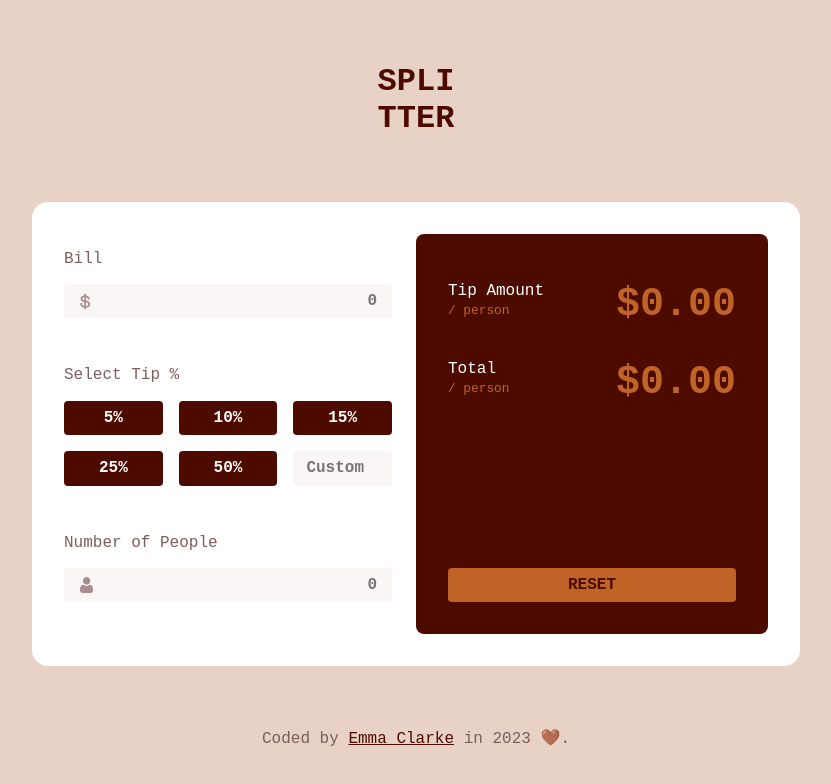
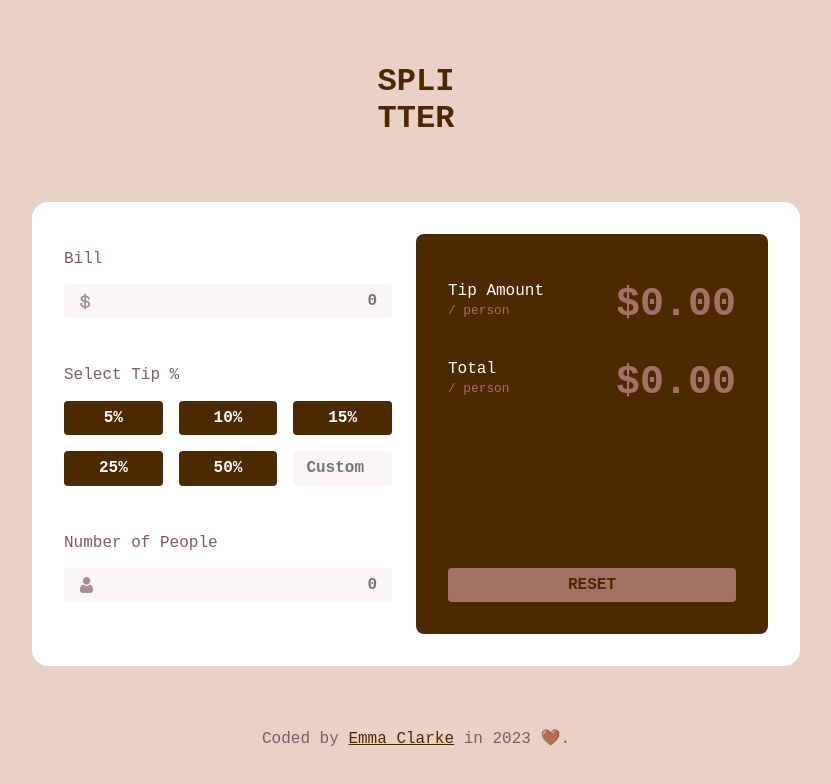
Before and after one commit to emmacodeswell/splitter, a React (Create React App) app: page / in a window 1280 px wide. Shown: the top 784 px of the page, without its empty margins (224-1055 px from the left). Built offline with nearby package versions, Linux system fonts and the light colour scheme.

Commit message:
Make colors warmer

```diff
--- a/src/App.css
+++ b/src/App.css
@@ -8,8 +8,8 @@ html{line-height:1.15;-ms-text-size-adjust:100%;-webkit-text-size-adjust:100%}bo
 
 :root {
   /* Colors */
-  --primary: hsl(24, 67%, 45%);
-  --darkBrown: hsl(9, 100%, 15%);
+  --primary: hsl(11, 25%, 52%);
+  --darkBrown: hsl(32, 100%, 15%);
   --darkGray: hsl(4, 14%, 60%);
   --darkerGray: hsl(0, 14%, 43%);
   --lightGray: hsl(23, 41%, 84%);
```
